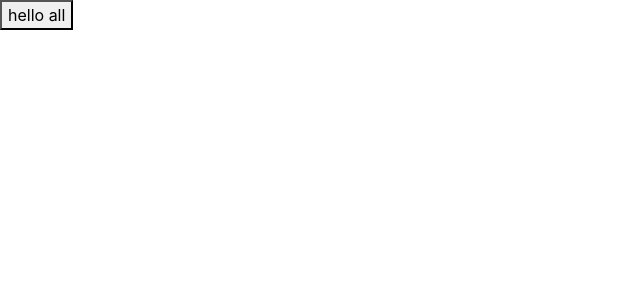
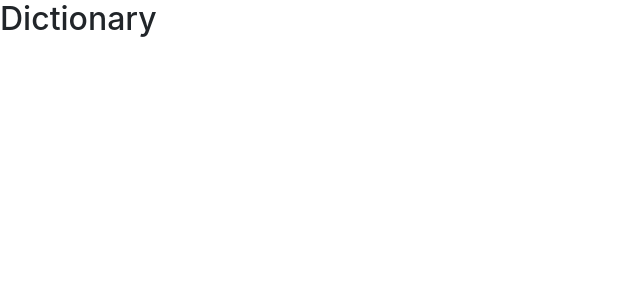
Before and after one commit to zuzanna-stepnicka/dictionary-project, a React (Create React App) app: page / in a window 1280 px wide. Shown: the top 300 px of the page, without its empty margins (0-640 px from the left). Built offline with nearby package versions, Linux system fonts and the light colour scheme.

Commit message:
changed title

```diff
--- a/src/App.js
+++ b/src/App.js
@@ -4,7 +4,7 @@ import './App.css';
 function App() {
   return (
     <div className="App">
-      <button> hello all </button>
+      <h2> Dictionary </h2>
     </div>
   );
 }
```
